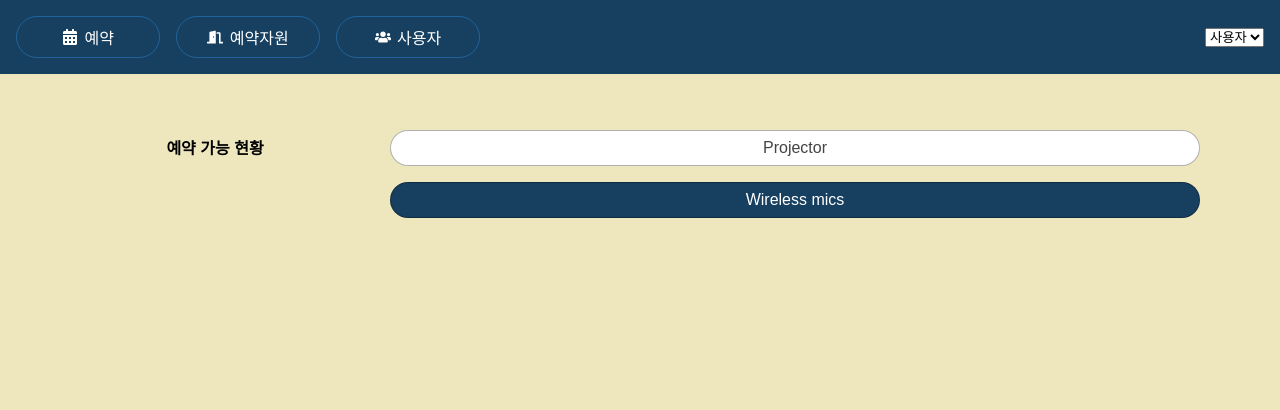
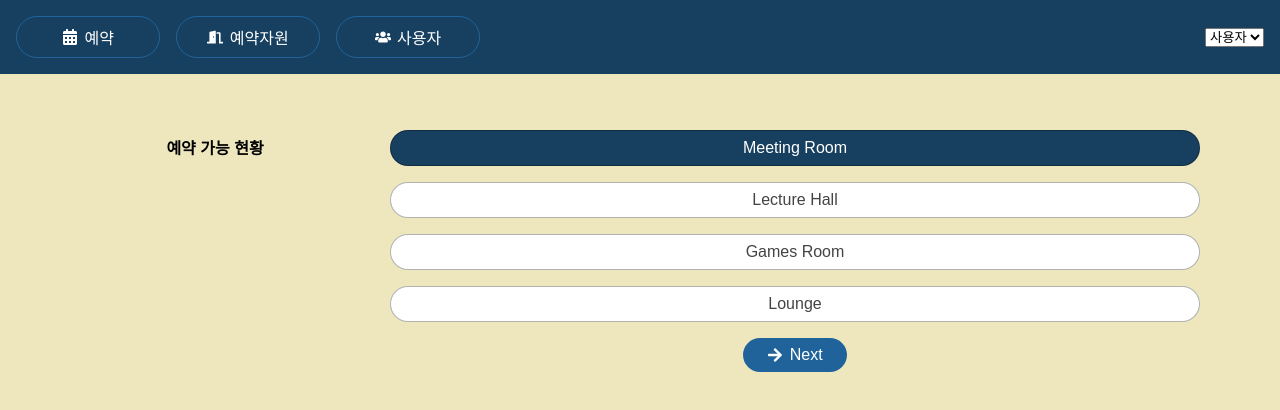
Before and after one commit to kimsohee-around/React-Demo, a React (Vite) app: page /bookables in a window 1280 px wide. Shown: the top 410 px of the page. Built offline with nearby package versions, Linux system fonts and the light colour scheme.

Commit message:
#3 useState (상태값 관리) bookableIndex 값이 바뀔때 리액트가 UI를 다시 렌더링 하도록 합니다. Next 버튼 이벤트도 상태값 변경메소드를 실행하도록 합니다.

```diff
--- a/src/component/Bookables/BookList.jsx
+++ b/src/component/Bookables/BookList.jsx
@@ -1,28 +1,43 @@
 import {bookables} from "../../static.json"
+import {useState} from "react";
+import {FaArrowRight} from "react-icons/fa";
 
 function BookList(){
-    console.log("bookables",bookables)
-    const group ="Kit"
-    let bookableIndex = 1
+    const group ="Rooms"
+    // let bookableIndex = 1
     const bookableGroup = bookables.filter(b =>(b.group ===group))
-
-    function changeBookable(selectIndex){
-        bookableIndex = selectIndex
+    // 상태값 관리를 해야할 변수 bookableIndex
+    // setBookableIndex 는 useState 가 리턴해주는 메소드.(값 변경 메소드)
+    const [bookableIndex, setBookableIndex] = useState(0)
+    console.log("bookableIndex:",bookableIndex)
+    // function changeBookable(selectIndex){
+    //     bookableIndex = selectIndex
+    // }
+    function nextBookableIndex(){
+        setBookableIndex((i) => (i+1) % bookableGroup.length)
+        //상태값 변경 메소드의 인자 i는 bookableIndex 값
     }
 
     return (
+        <div>
             <ul className="items-list-nav">
                 {bookableGroup.map((b,i) => (
                     <li key={b.id}
                        className={i=== bookableIndex? "selected":null}>
                         <button className="btn"
-                            onClick={()=> changeBookable(i)}>
+                                onClick={()=> setBookableIndex(i)}>
                             {b.title}
                         </button>
 
                     </li>
                 ))}
             </ul>
+            <p>
+               <button className="btn" onClick={nextBookableIndex}>
+                   <FaArrowRight/><span>Next</span>
+               </button>
+            </p>
+        </div>
     )
 }
 
```
Lines whose indentation alone changed are shown as unchanged.
